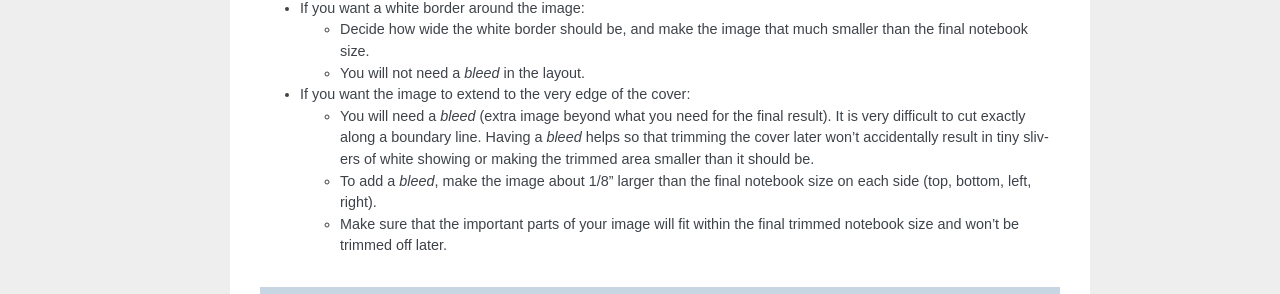
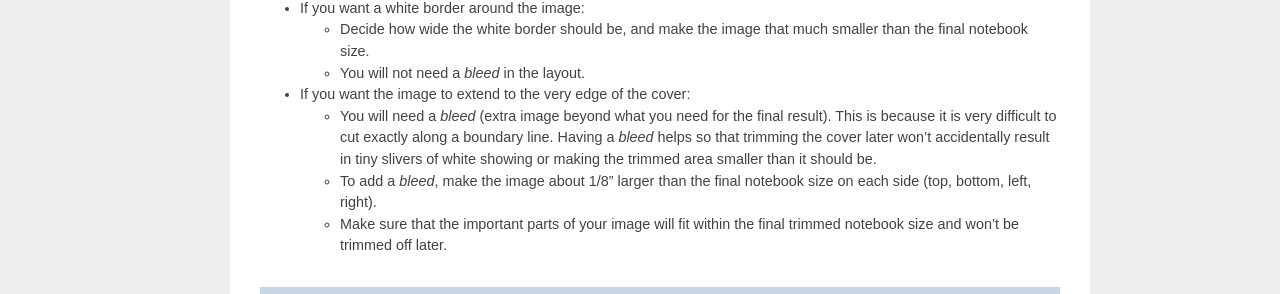
Before and after one commit to loiskilberg/create_spiral_notebook, a Sphinx documentation site: the page built from source/01_prepare_front_cover.rst, in a window 1280 px wide. Shown: the part 595-889 px from the top of the page. Built offline with Sphinx 7.4.7, drawn with Linux system fonts in a browser that asks for light colours; pages that are not in the unit, such as notebooks, are missing from menus.

Commit message:
small text change

```diff
--- a/source/01_prepare_front_cover.rst
+++ b/source/01_prepare_front_cover.rst
@@ -29,7 +29,7 @@ Additionally, you may use just an excerpt of an image to go on the cover. In the
 
 * If you want the image to extend to the very edge of the cover:
 
-  - You will need a *bleed* (extra image beyond what you need for the final result). It is very difficult to cut exactly along a boundary line. Having a *bleed* helps so that trimming the cover later won't accidentally result in tiny slivers of white showing or making the trimmed area smaller than it should be.
+  - You will need a *bleed* (extra image beyond what you need for the final result). This is because it is very difficult to cut exactly along a boundary line. Having a *bleed* helps so that trimming the cover later won't accidentally result in tiny slivers of white showing or making the trimmed area smaller than it should be.
   - To add a *bleed*, make the image about 1/8" larger than the final notebook size on each side (top, bottom, left, right).
   - Make sure that the important parts of your image will fit within the final trimmed notebook size and won't be trimmed off later.
 
```
